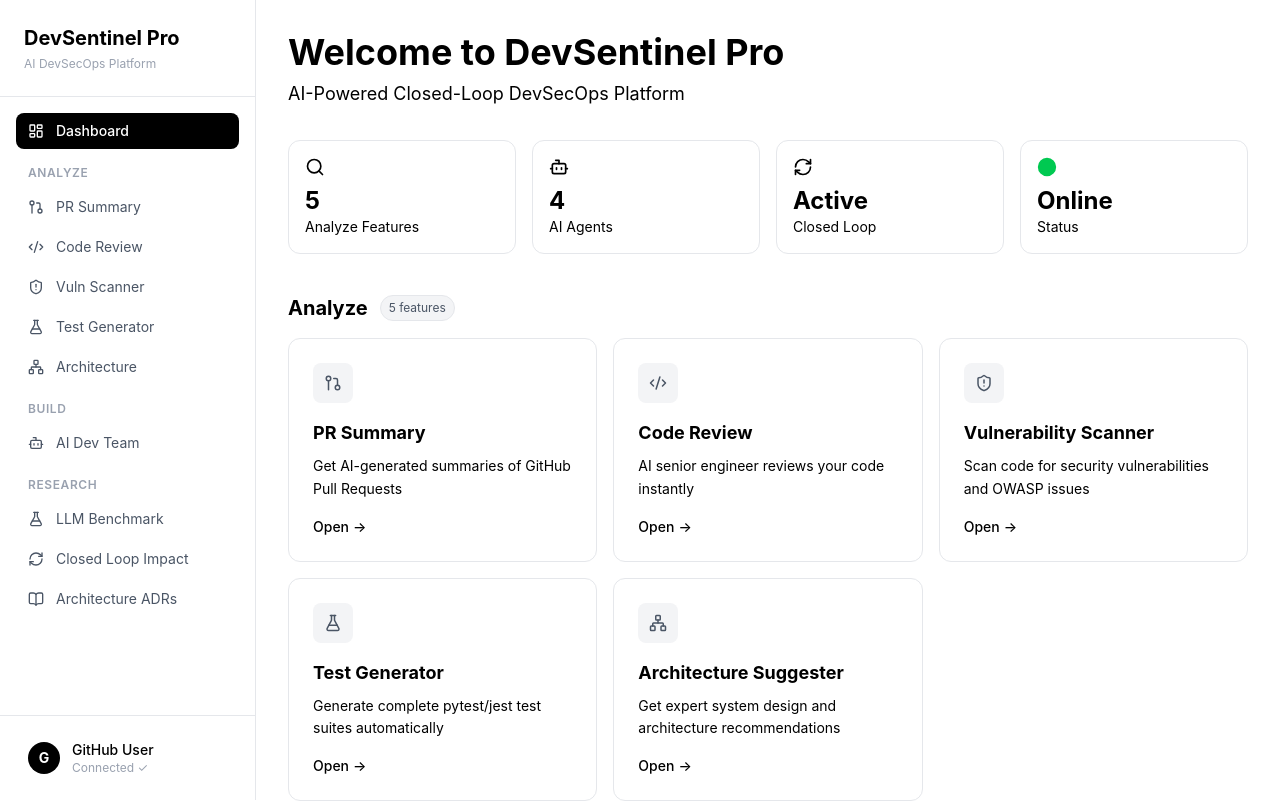
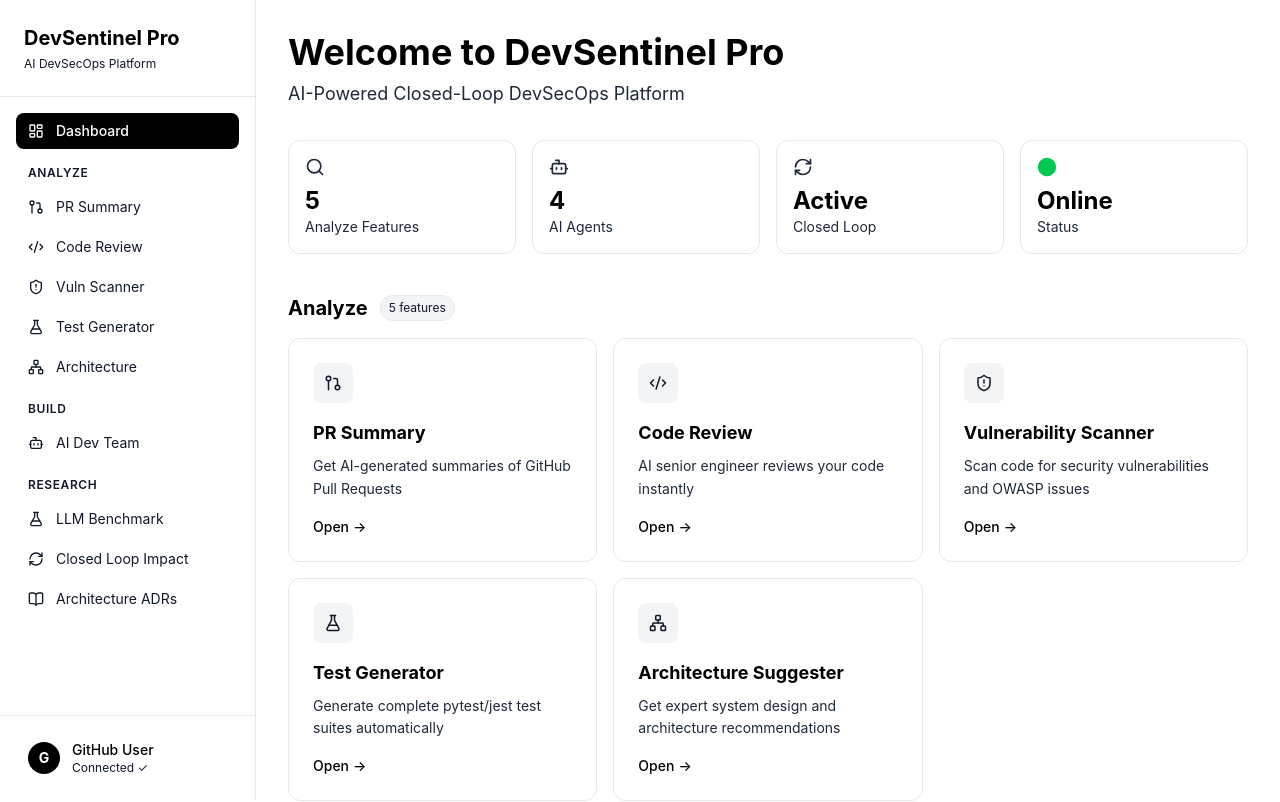
Before and after one commit to Harshitha-3114/devsentinel-pro, a React app in the folder frontend/: page /dashboard in a window 1280 px wide. Shown: the top 802 px of the page. Built offline with nearby package versions, Linux system fonts and the light colour scheme; no server answers; the HTML template or start-up script is replaced by a standard one.

Commit message:
Fix text colors - replace invalid gray-1000 with gray-700

```diff
--- a/frontend/src/components/Sidebar.jsx
+++ b/frontend/src/components/Sidebar.jsx
@@ -37,7 +37,7 @@
     <div className="w-64 min-h-screen bg-white border-r border-gray-200 flex flex-col fixed left-0 top-0">
       <div className="p-6 border-b border-gray-200">
         <h1 className="text-xl font-bold text-black">DevSentinel Pro</h1>
-        <p className="text-gray-400 text-xs mt-1">AI DevSecOps Platform</p>
+        <p className="text-gray-900 text-xs mt-1">AI DevSecOps Platform</p>
       </div>
 
       <nav className="flex-1 p-4 overflow-y-auto">
@@ -46,7 +46,7 @@
           className={`flex items-center gap-3 px-3 py-2 rounded-lg mb-4 transition ${
             isActive("/dashboard")
               ? "bg-black text-white"
-              : "text-gray-600 hover:bg-gray-100 hover:text-black"
+              : "text-gray-900 hover:bg-gray-100 hover:text-black"
           }`}
         >
           <LayoutDashboard size={16} />
@@ -55,7 +55,7 @@
 
         {/* Analyze */}
         <div className="mb-4">
-          <p className="text-gray-400 text-xs font-semibold uppercase tracking-wider px-3 mb-2">
+          <p className="text-gray-900 text-xs font-semibold uppercase tracking-wider px-3 mb-2">
             Analyze
           </p>
           <div className="space-y-1">
@@ -66,7 +66,7 @@
                 className={`flex items-center gap-3 px-3 py-2 rounded-lg transition ${
                   isActive(link.path)
                     ? "bg-black text-white"
-                    : "text-gray-600 hover:bg-gray-100 hover:text-black"
+                    : "text-gray-900 hover:bg-gray-100 hover:text-black"
                 }`}
               >
                 {link.icon}
@@ -78,7 +78,7 @@
 
         {/* Build */}
         <div className="mb-4">
-          <p className="text-gray-400 text-xs font-semibold uppercase tracking-wider px-3 mb-2">
+          <p className="text-gray-900 text-xs font-semibold uppercase tracking-wider px-3 mb-2">
             Build
           </p>
           <div className="space-y-1">
@@ -89,7 +89,7 @@
                 className={`flex items-center gap-3 px-3 py-2 rounded-lg transition ${
                   isActive(link.path)
                     ? "bg-black text-white"
-                    : "text-gray-600 hover:bg-gray-100 hover:text-black"
+                    : "text-gray-900 hover:bg-gray-100 hover:text-black"
                 }`}
               >
                 {link.icon}
@@ -101,7 +101,7 @@
 
         {/* Research */}
         <div className="mb-4">
-          <p className="text-gray-400 text-xs font-semibold uppercase tracking-wider px-3 mb-2">
+          <p className="text-gray-900 text-xs font-semibold uppercase tracking-wider px-3 mb-2">
             Research
           </p>
           <div className="space-y-1">
@@ -112,7 +112,7 @@
                 className={`flex items-center gap-3 px-3 py-2 rounded-lg transition ${
                   isActive(link.path)
                     ? "bg-black text-white"
-                    : "text-gray-600 hover:bg-gray-100 hover:text-black"
+                    : "text-gray-900 hover:bg-gray-100 hover:text-black"
                 }`}
               >
                 {link.icon}
@@ -130,7 +130,7 @@
           </div>
           <div>
             <p className="text-black text-sm font-medium">GitHub User</p>
-            <p className="text-gray-400 text-xs">Connected ✓</p>
+            <p className="text-gray-900 text-xs">Connected ✓</p>
           </div>
         </div>
       </div>
--- a/frontend/src/pages/Dashboard.jsx
+++ b/frontend/src/pages/Dashboard.jsx
@@ -63,10 +63,10 @@
       className="bg-white border border-gray-200 rounded-xl p-6 cursor-pointer transition hover:border-black hover:shadow-sm group"
     >
       <div className="w-10 h-10 bg-gray-100 rounded-lg flex items-center justify-center mb-4 group-hover:bg-black transition">
-        <Icon size={18} className="text-gray-600 group-hover:text-white transition" />
+        <Icon size={18} className="text-gray-900 group-hover:text-white transition" />
       </div>
       <h3 className="text-black font-bold text-lg mb-2">{feature.title}</h3>
-      <p className="text-gray-1000 text-sm leading-relaxed">{feature.description}</p>
+      <p className="text-gray-800 text-sm leading-relaxed">{feature.description}</p>
       <div className="mt-4 text-black text-sm font-medium flex items-center gap-1">
         Open <span>→</span>
       </div>
@@ -82,7 +82,7 @@
         <h1 className="text-4xl font-bold mb-2 text-black">
           Welcome to DevSentinel Pro
         </h1>
-        <p className="text-gray-1000 text-lg">
+        <p className="text-gray-800 text-lg">
           AI-Powered Closed-Loop DevSecOps Platform
         </p>
       </div>
@@ -96,9 +96,9 @@
           { label: "Status", value: "Online", icon: <Circle size={20} className="text-green-500 fill-green-500" /> },
         ].map(stat => (
           <div key={stat.label} className="bg-white border border-gray-200 rounded-xl p-4">
-            <div className="text-gray-1000 mb-2">{stat.icon}</div>
+            <div className="text-gray-800 mb-2">{stat.icon}</div>
             <div className="text-2xl font-bold text-black">{stat.value}</div>
-            <div className="text-gray-1000 text-sm">{stat.label}</div>
+            <div className="text-gray-800 text-sm">{stat.label}</div>
           </div>
         ))}
       </div>
@@ -107,7 +107,7 @@
       <div className="mb-10">
         <div className="flex items-center gap-3 mb-4">
           <h2 className="text-xl font-bold text-black">Analyze</h2>
-          <span className="bg-gray-100 text-gray-600 text-xs px-2 py-1 rounded-full border border-gray-200">
+          <span className="bg-gray-100 text-gray-900 text-xs px-2 py-1 rounded-full border border-gray-200">
             5 features
           </span>
         </div>
@@ -122,7 +122,7 @@
       <div>
         <div className="flex items-center gap-3 mb-4">
           <h2 className="text-xl font-bold text-black">Build</h2>
-          <span className="bg-gray-100 text-gray-600 text-xs px-2 py-1 rounded-full border border-gray-200">
+          <span className="bg-gray-100 text-gray-900 text-xs px-2 py-1 rounded-full border border-gray-200">
             Closed Loop
           </span>
         </div>
```
